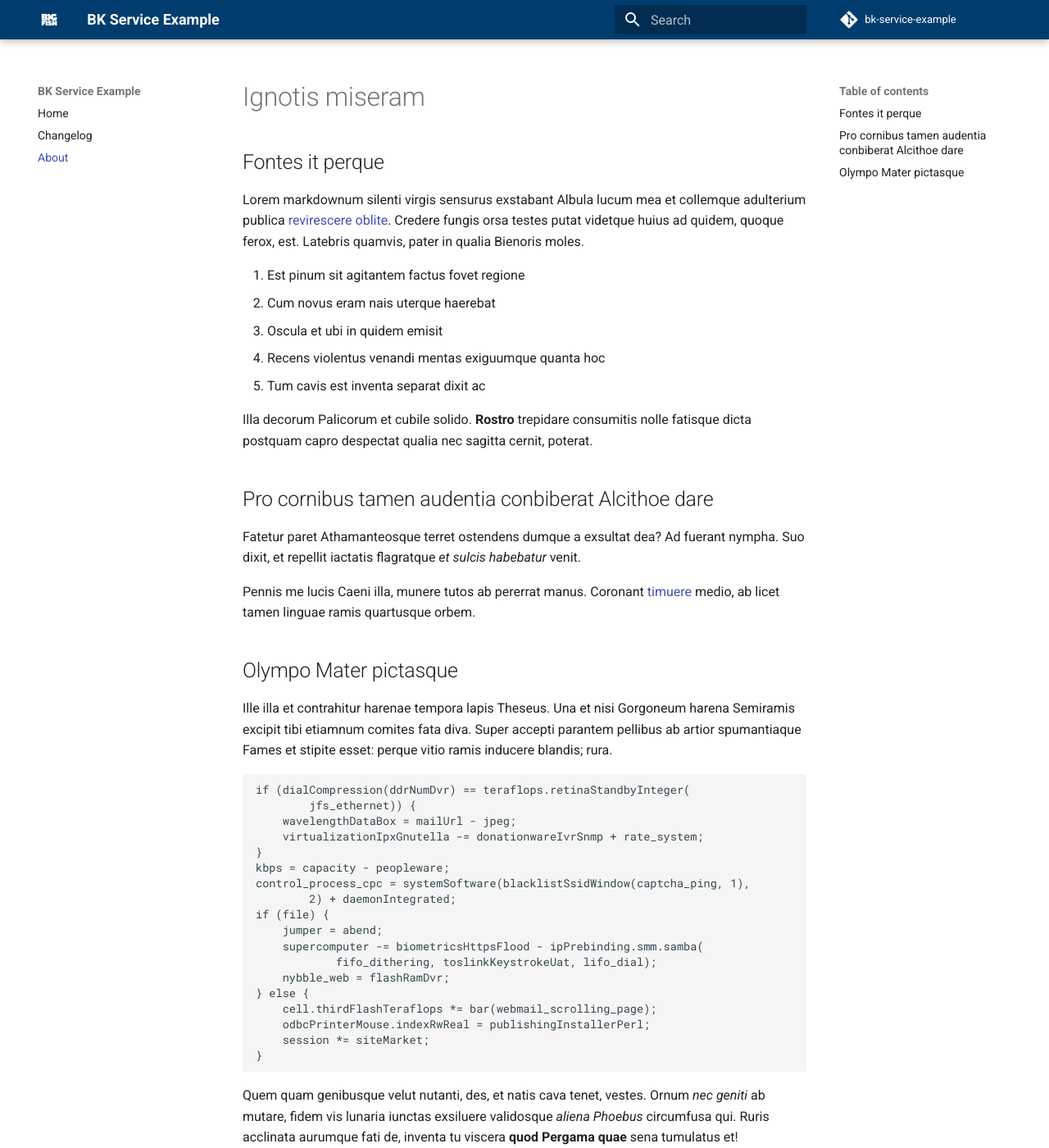
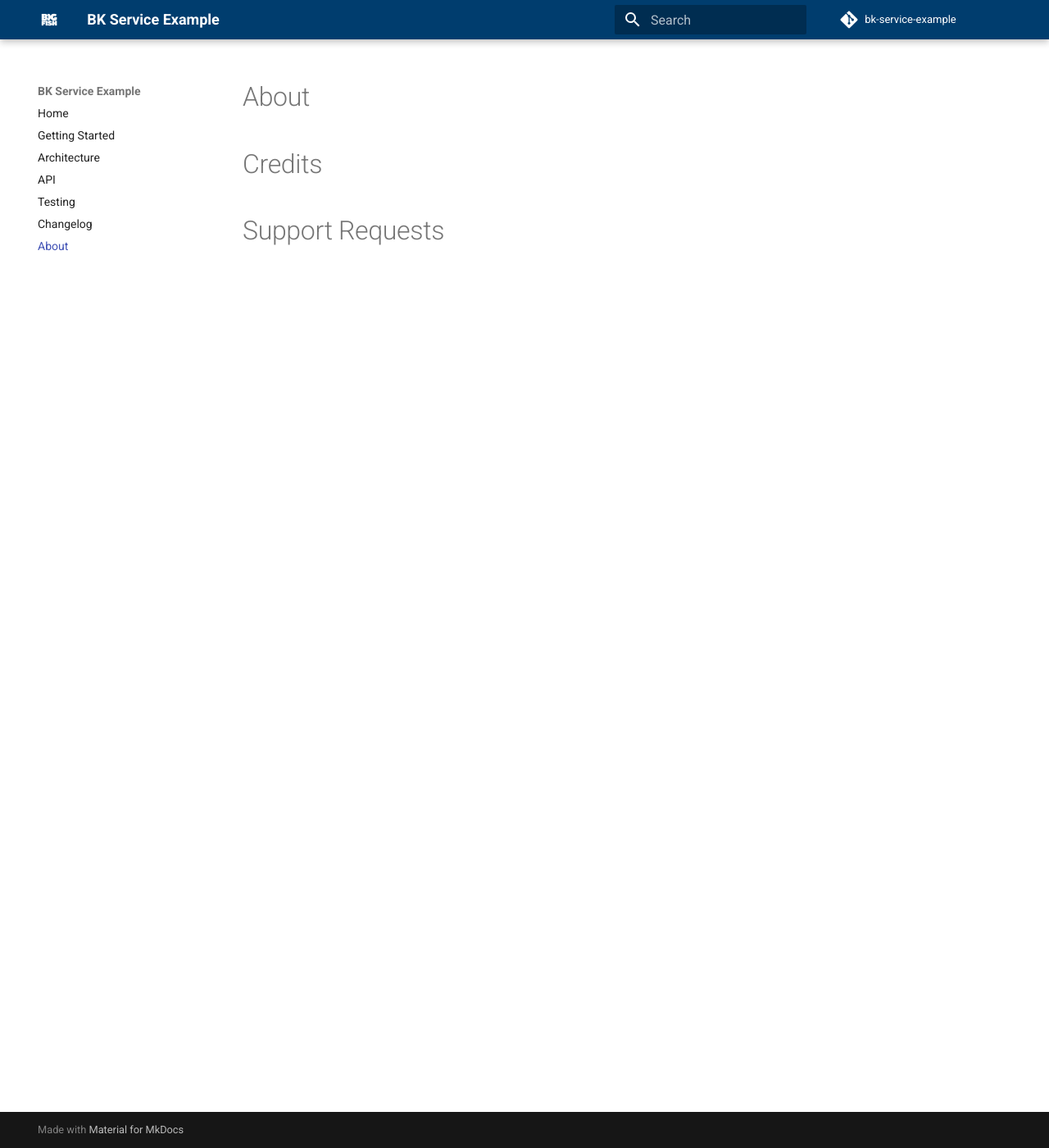
Before and after one commit to brad-klocksiem-bfg/docker-service-example, an MkDocs documentation site: the page built from docs/about.md, in a window 1280 px wide and 1400 px high. Shown: the whole window at 82% size. Built offline with MkDocs 1.6.1 and Material for MkDocs 9.7.7, drawn with Linux system fonts in a browser that asks for light colours; comment, search, counter and statistics services are not loaded; some of the changed text lies outside the part shown.

Commit message:
adding some files

```diff
--- a/docs/about.md
+++ b/docs/about.md
@@ -1,61 +1,5 @@
-# Ignotis miseram
+# About
 
-## Fontes it perque
+# Credits
 
-Lorem markdownum silenti virgis sensurus exstabant Albula lucum mea et collemque
-adulterium publica [revirescere oblite](http://exspectata.io/). Credere fungis
-orsa testes putat videtque huius ad quidem, quoque ferox, est. Latebris quamvis,
-pater in qualia Bienoris moles.
-
-1. Est pinum sit agitantem factus fovet regione
-2. Cum novus eram nais uterque haerebat
-3. Oscula et ubi in quidem emisit
-4. Recens violentus venandi mentas exiguumque quanta hoc
-5. Tum cavis est inventa separat dixit ac
-
-Illa decorum Palicorum et cubile solido. **Rostro** trepidare consumitis nolle
-fatisque dicta postquam capro despectat qualia nec sagitta cernit, poterat.
-
-## Pro cornibus tamen audentia conbiberat Alcithoe dare
-
-Fatetur paret Athamanteosque terret ostendens dumque a exsultat dea? Ad fuerant
-nympha. Suo dixit, et repellit iactatis flagratque *et sulcis habebatur* venit.
-
-Pennis me lucis Caeni illa, munere tutos ab pererrat manus. Coronant
-[timuere](http://www.aevum.org/si) medio, ab licet tamen linguae ramis
-quartusque orbem.
-
-## Olympo Mater pictasque
-
-Ille illa et contrahitur harenae tempora lapis Theseus. Una et nisi Gorgoneum
-harena Semiramis excipit tibi etiamnum comites fata diva. Super accepti parantem
-pellibus ab artior spumantiaque Fames et stipite esset: perque vitio ramis
-inducere blandis; rura.
-
-    if (dialCompression(ddrNumDvr) == teraflops.retinaStandbyInteger(
-            jfs_ethernet)) {
-        wavelengthDataBox = mailUrl - jpeg;
-        virtualizationIpxGnutella -= donationwareIvrSnmp + rate_system;
-    }
-    kbps = capacity - peopleware;
-    control_process_cpc = systemSoftware(blacklistSsidWindow(captcha_ping, 1),
-            2) + daemonIntegrated;
-    if (file) {
-        jumper = abend;
-        supercomputer -= biometricsHttpsFlood - ipPrebinding.smm.samba(
-                fifo_dithering, toslinkKeystrokeUat, lifo_dial);
-        nybble_web = flashRamDvr;
-    } else {
-        cell.thirdFlashTeraflops *= bar(webmail_scrolling_page);
-        odbcPrinterMouse.indexRwReal = publishingInstallerPerl;
-        session *= siteMarket;
-    }
-
-Quem quam genibusque velut nutanti, des, et natis cava tenet, vestes. Ornum *nec
-geniti* ab mutare, fidem vis lunaria iunctas exsiluere validosque *aliena
-Phoebus* circumfusa qui. Ruris acclinata aurumque fati de, inventa tu viscera
-**quod Pergama quae** sena tumulatus et!
-
-Tollens est forma mortis ille pondere, pro rupti levavit; ruit. Brevior
-curvamine repperit namque aenae mixtaque ne *centum* quaerebatque vecti, fuisset
-ardor aurum, onus. Suorum maerenti, falcato cum diffugiunt habenas.
+# Support Requests
--- a/mkdocs.yml
+++ b/mkdocs.yml
@@ -1,6 +1,10 @@
 site_name: BK Service Example
 nav:
     - Home: index.md
+    - Getting Started: getting-started.md
+    - Architecture: architecture.md
+    - API: api.md
+    - Testing: testing.md
     - Changelog: changelog.md
     - About: about.md
 theme:
```
Also changed, not shown: docs/api.md (added, +3 -0 lines), docs/architecture.md (added, +5 -0 lines), docs/getting-started.md (added, +32 -0 lines), docs/index.md (+48 -2 lines), docs/testing.md (added, +11 -0 lines), docs/img/architecture.png (added).
